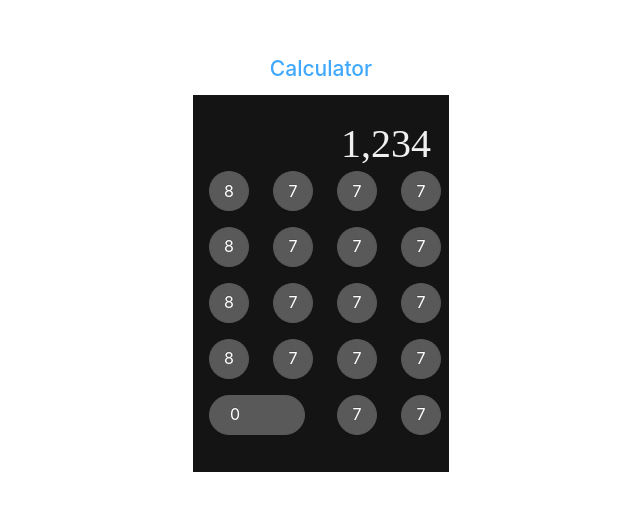
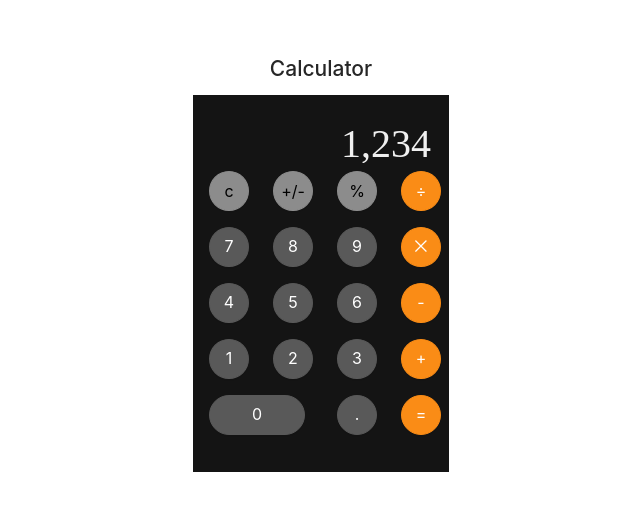
Before and after one commit to harithakusampudi/responsive-react-calculator, a React (Create React App) app: page / in a window 1280 px wide. Shown: the part 138-648 px from the top of the page, without its empty margins (319-959 px from the left). Built offline with nearby package versions, Linux system fonts and the light colour scheme.

Commit message:
Reusable components with JSON

```diff
--- a/src/components/Display.tsx
+++ b/src/components/Display.tsx
@@ -1,6 +1,6 @@
 import React from "react";
 import styled from "styled-components";
-import { Row, Col, Button } from "antd";
+import { Row } from "antd";
 import { ColWrapper } from "./KeyPad";
 
 const DisplayWrapper = styled.div`
--- a/src/components/KeyPad.tsx
+++ b/src/components/KeyPad.tsx
@@ -1,9 +1,19 @@
 import React from "react";
 import styled from "styled-components";
 import { Row, Col, Button } from "antd";
+import { getColorForKey } from "../utils";
+import { jsonForKeyPad } from "../constants";
 interface KeyPadProps {}
+interface RowComponentPorps {
+  keys: string[];
+}
 
-const KeyPadWrapper = styled.div``;
+interface ColumnProps {
+  shape: string;
+  color: string;
+  label: string;
+  span: number;
+}
 
 const Key = styled(Button)`
   width: 100%;
@@ -11,59 +21,57 @@ const Key = styled(Button)`
   border-color: ${props => props?.color || "#000"};
   background: ${props => props?.color || "#000"};
 `;
-const LargeKey = styled(Button)`
-  width: 100%;
-  height: 100%;
-  display: flex;
-  align-item: center;
-  border-color: ${props => props?.color || "#000"};
-  background: ${props => props?.color || "#000"};
-`;
+
 const Label = styled.span`
+  color: ${props => (props.color === "#8c8c8c" ? "#000" : "#fff")};
   font-size: 16px;
 `;
 export const ColWrapper = styled(Col)`
   padding: 8px 0;
 `;
 
-const Column = (props: any) => {
+const Column = (props: ColumnProps) => {
+  const { shape, color, label, span } = props;
   return (
-    <ColWrapper span={6}>
-      <Key shape="circle" type="primary" size="large" color="#595959">
-        <Label>{props.keyLabel}</Label>
+    <ColWrapper span={span}>
+      <Key
+        shape={shape === "circle" ? "circle" : "round"}
+        size="large"
+        color={color}
+      >
+        <Label color={color}>{label}</Label>
       </Key>
     </ColWrapper>
   );
 };
 
-const RowComponent = (props: any) => {
+const RowComponent = (props: RowComponentPorps) => {
   return (
     <Row gutter={{ xs: 8, sm: 16, md: 24, lg: 32 }}>
-      <Column keyLabel="8" />
-      <Column keyLabel="7" />
-      <Column keyLabel="7" />
-      <Column keyLabel="7" />
+      {props.keys.map((eachKey: string) => {
+        let properties = {
+          shape: eachKey === "0" ? "round" : "circle",
+          color: getColorForKey(eachKey),
+          label: eachKey,
+          span: 6
+        };
+
+        if (eachKey === "0") {
+          properties.span = 12;
+        }
+        return <Column {...properties} />;
+      })}
     </Row>
   );
 };
 
 const KeyPad = (props: KeyPadProps) => {
   return (
-    <KeyPadWrapper>
-      <RowComponent />
-      <RowComponent />
-      <RowComponent />
-      <RowComponent />
-      <Row gutter={{ xs: 8, sm: 16, md: 24, lg: 32 }}>
-        <ColWrapper span={12}>
-          <LargeKey shape="round" type="primary" size="large" color="#595959">
-            <Label>0</Label>
-          </LargeKey>
-        </ColWrapper>
-        <Column keyLabel="7" />
-        <Column keyLabel="7" />
-      </Row>
-    </KeyPadWrapper>
+    <div>
+      {Object.values(jsonForKeyPad.basic).map((value: string[]) => {
+        return <RowComponent keys={value} />;
+      })}
+    </div>
   );
 };
 
--- a/src/components/styles.tsx
+++ b/src/components/styles.tsx
@@ -11,7 +11,7 @@ const CalculatorLayout = styled.div`
 
 const Title = styled.h2`
   text-align: center;
-  color: #40a9ff;
+  color: #262626;
 `;
 const Wrapper = styled.div`
   display: flex;
--- /dev/null
+++ b/src/constants/index.tsx
@@ -0,0 +1,9 @@
+export const jsonForKeyPad = {
+  basic: {
+    "1": ["c", "+/-", "%", "÷"],
+    "2": ["7", "8", "9", "⨉"],
+    "3": ["4", "5", "6", "-"],
+    "4": ["1", "2", "3", "+"],
+    "5": ["0", ".", "="]
+  }
+};
--- /dev/null
+++ b/src/utils/index.tsx
@@ -0,0 +1,12 @@
+export const isNumber = (key: any) => {
+  return !isNaN(key) || key === ".";
+};
+
+export const getColorForKey = (key: string) => {
+  if (isNumber(key)) {
+    return "#595959";
+  } else {
+    const specialKeys = key === "c" || key === "+/-" || key === "%";
+    return specialKeys ? "#8c8c8c" : "#fa8c16";
+  }
+};
```
